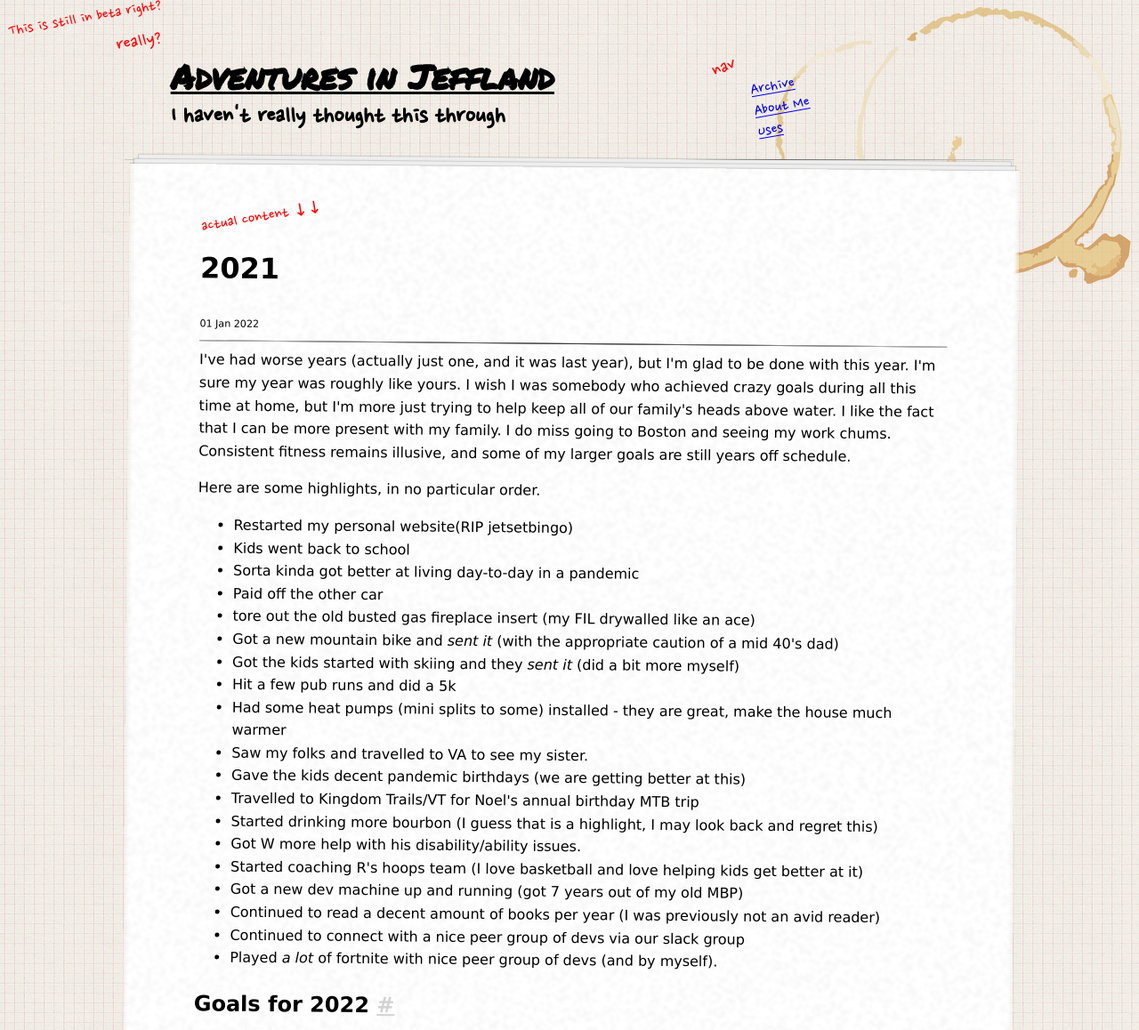
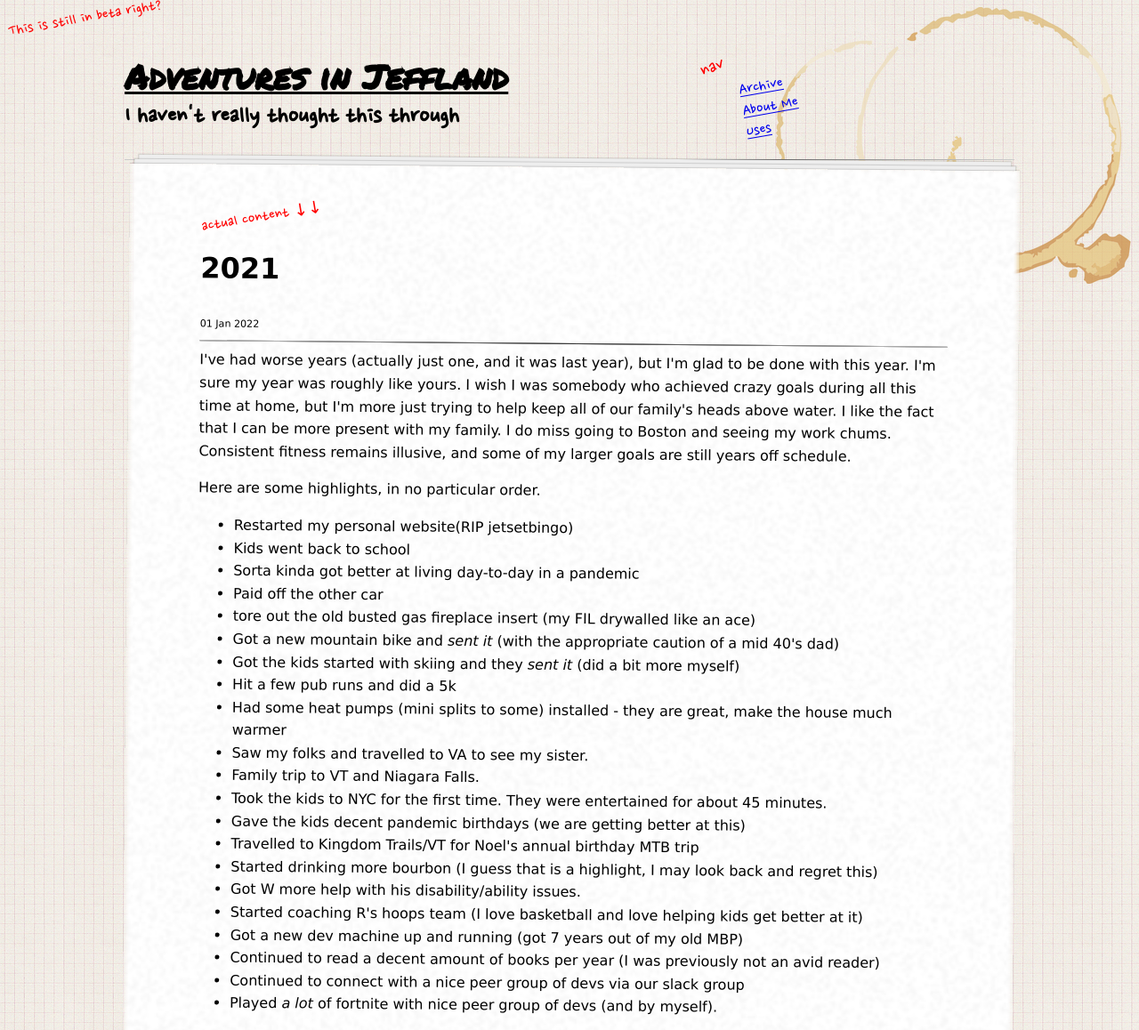
Before and after one commit to coburnicus/jeffcoburn.com, an Eleventy site: page posts/2021.md in a window 1280 px wide. Shown: the top 1158 px of the page at 89% size. Built offline with nearby package versions, Linux system fonts and the light colour scheme; Eleventy itself is replaced by a stand-in of ours; files that its build step writes are made by us from their sources.

Commit message:
remove title tilt.

```diff
--- a/_includes/header.html
+++ b/_includes/header.html
@@ -1,6 +1,6 @@
 <header>
     <div class="flex_row">
-      <div class="tilt">really?</div>
+
       <div class="flex_column"><h1 class="home"><a href="{{ '/' | url }}">{{ metadata.title }}</a></h1>
         <h2>I haven't really thought this through</h2></div>
       <div class="flex_column nav_sticky">{#- Read more about `eleventy-navigation` at https://www.11ty.dev/docs/plugins/navigation/ #}<nav>
--- a/posts/2021.md
+++ b/posts/2021.md
@@ -21,6 +21,8 @@ Here are some highlights, in no particular order.
 - Hit a few pub runs and did a 5k
 - Had some heat pumps (mini splits to some) installed - they are great, make the house much warmer
 - Saw my folks and travelled to VA to see my sister.
+- Family trip to VT and Niagara Falls.
+- Took the kids to NYC for the first time. They were entertained for about 45 minutes.
 - Gave the kids decent pandemic birthdays (we are getting better at this)
 - Travelled to Kingdom Trails/VT for Noel's annual birthday MTB trip
 - Started drinking more bourbon (I guess that is a highlight, I may look back and regret this)
```
